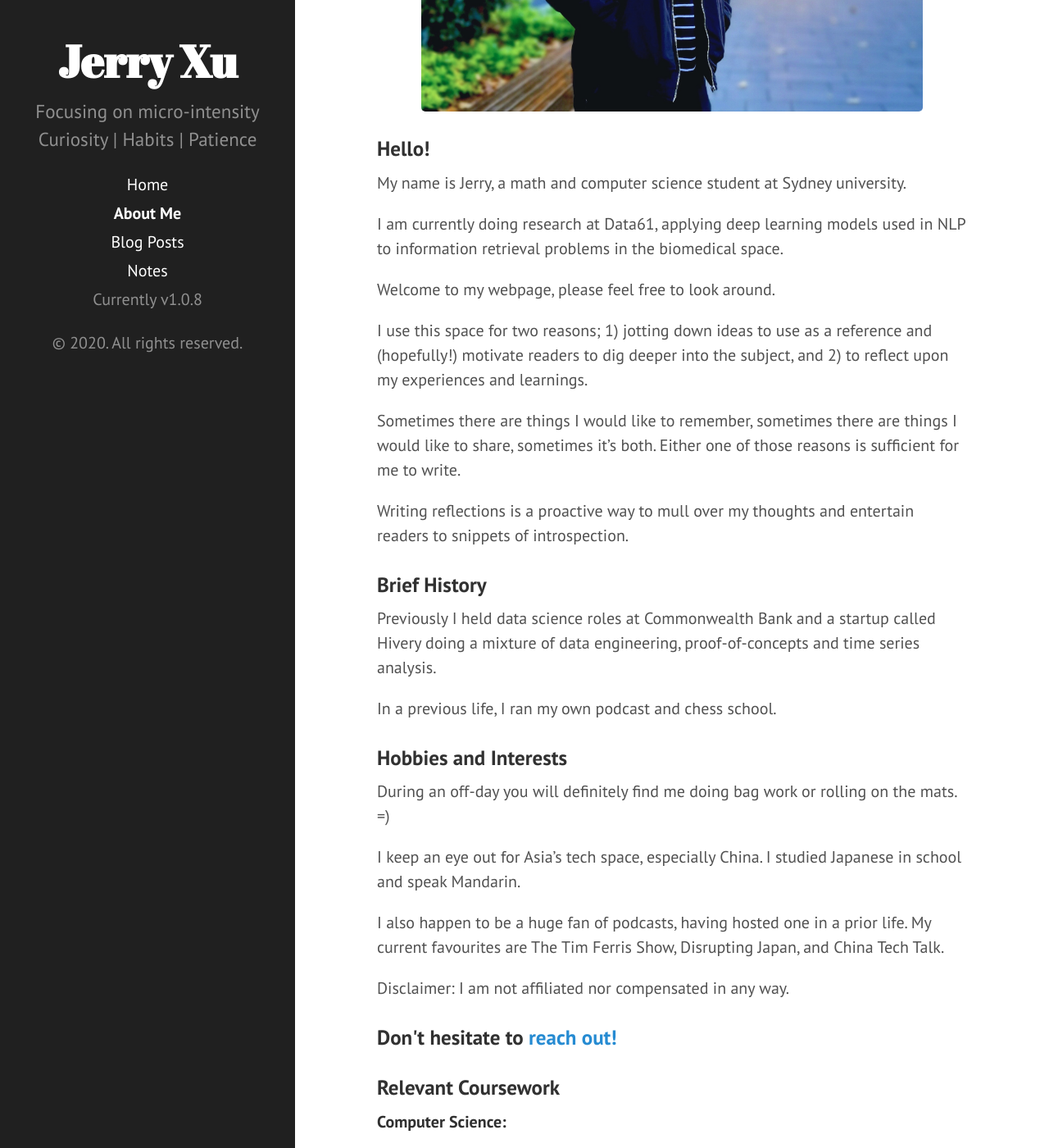
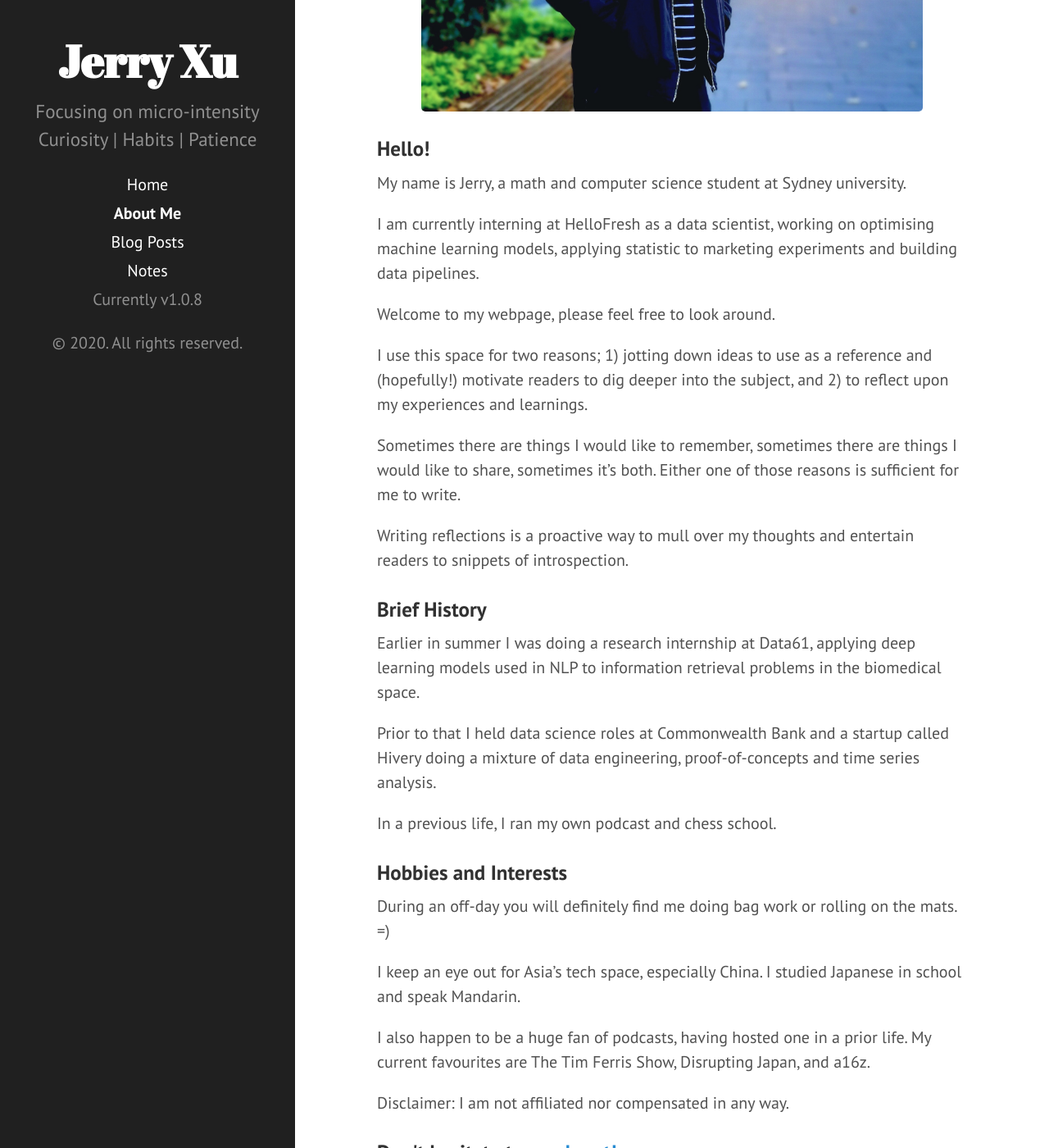
Before and after one commit to jerry-ye-xu/jerry-ye-xu.github.io, a Jekyll site: the page built from about.md, in a window 1280 px wide and 1400 px high, scrolled down 735 px. Shown: the whole window at 82% size. Built offline with Jekyll 4.4.1, drawn with Linux system fonts in a browser that asks for light colours; some of the changed text lies outside the part shown.

Commit message:
update coursework and job bio

```diff
--- a/about.md
+++ b/about.md
@@ -20,7 +20,7 @@
 
 My name is Jerry, a math and computer science student at Sydney university.
 
-I am currently doing research at Data61, applying deep learning models used in NLP to information retrieval problems in the biomedical space.
+I am currently interning at HelloFresh as a data scientist, working on optimising machine learning models, applying statistic to marketing experiments and building data pipelines.
 
 Welcome to my webpage, please feel free to look around.
 
@@ -30,22 +30,15 @@
 
 Writing reflections is a proactive way to mull over my thoughts and entertain readers to snippets of introspection.
 
+
 ### Brief History
 
-Previously I held data science roles at Commonwealth Bank and a startup called Hivery doing a mixture of data engineering, proof-of-concepts and time series analysis.
+Earlier in summer I was doing a research internship at Data61, applying deep learning models used in NLP to information retrieval problems in the biomedical space.
+
+Prior to that I held data science roles at Commonwealth Bank and a startup called Hivery doing a mixture of data engineering, proof-of-concepts and time series analysis.
 
 In a previous life, I ran my own podcast and chess school.
 
-<!--
-One day I stumbled across venn diagram similar to the one below and decided that data science sounded cool.
-
-<p align="center">
-  <img src="/public/data_science_venn_diagram.png" width="304" height="263" alt="Profile Picture" align="center" style="position:relative;display:block;">
-  Credits: TheDataScientist.com
-</p>
-
-My reasons for pursuing math and computer science have since matured, and I have been enjoying the journey more and more.
--->
 
 ### Hobbies and Interests
 
@@ -53,19 +46,20 @@
 
 I keep an eye out for Asia's tech space, especially China. I studied Japanese in school and speak Mandarin.
 
-I also happen to be a huge fan of podcasts, having hosted one in a prior life. My current favourites are The Tim Ferris Show, Disrupting Japan, and China Tech Talk.
+I also happen to be a huge fan of podcasts, having hosted one in a prior life. My current favourites are The Tim Ferris Show, Disrupting Japan, and a16z.
 
 Disclaimer: I am not affiliated nor compensated in any way.
 
 <h3 class="no_toc">Don't hesitate to <a href="mailto:jerryxu2500@gmail.com">reach out!</a></h3>
 
+
 ### Relevant Coursework
 
+Here is a brief summary of coursework that is relevant for my career interests.
+
 __Computer Science:__
-- Data structures & Algorithms
+- Data structures & algorithms
 - Systems programming
-- Models of computation
-- Software construction & Design I
 - Distributed systems
 - Databases I & II
 - Discrete optimisation
```
Also changed, not shown: other parts of about.md (+0 -1 lines).
